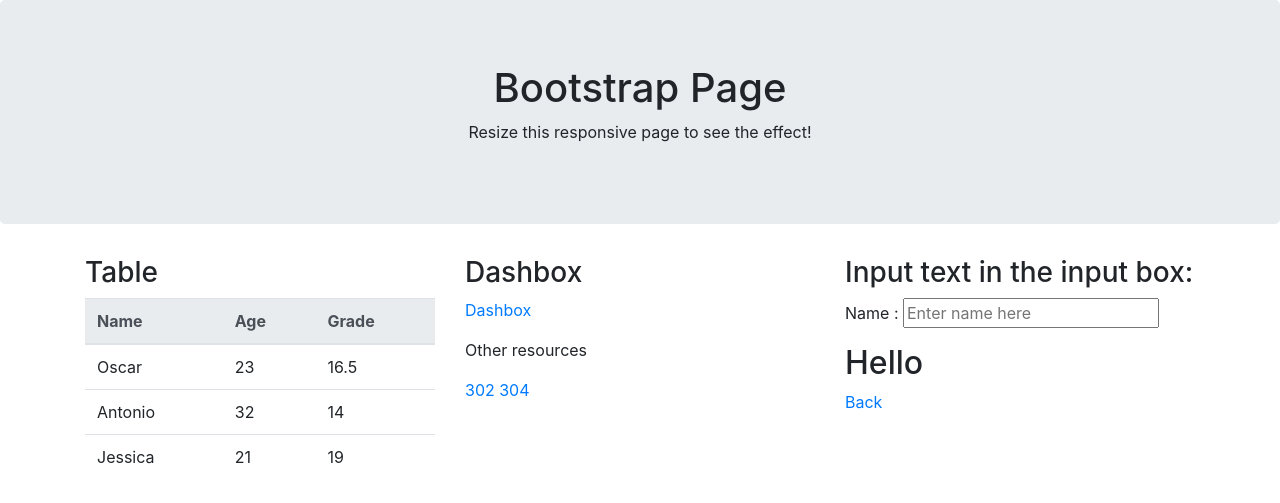
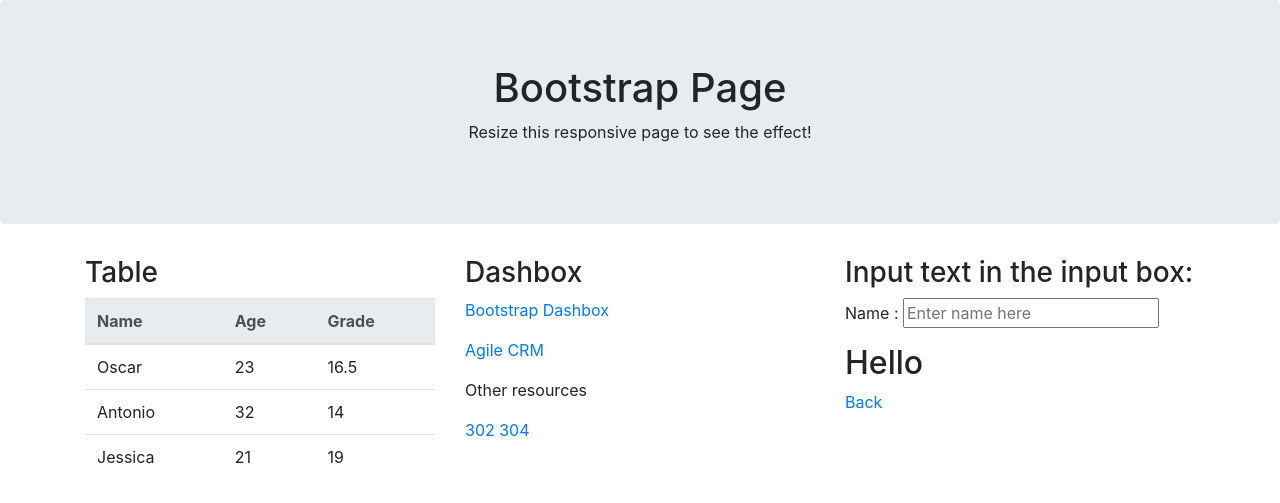
Before and after one commit to philiphui91/i, a Jekyll site: the page bootstrap.html, which Jekyll copies as it is, in a window 1280 px wide. Shown: the top 503 px of the page. Built offline with Jekyll 4.4.1, drawn with Linux system fonts in a browser that asks for light colours; nearby versions of some CDN libraries.

Commit message:
Update bootstrap.html

```diff
--- a/bootstrap.html
+++ b/bootstrap.html
@@ -53,7 +53,8 @@
     </div>
     <div class="col-sm-4">
       <h3>Dashbox</h3>
-	  <p><a href="https://philiphui91.github.io/bootstrap-dashbox/" target="_blank">Dashbox</a></p>
+	  <p><a href="https://philiphui91.github.io/bootstrap-dashbox/" target="_blank">Bootstrap Dashbox</a></p>
+	  <p><a href="https://philiphui.agilecrm.com" target="_blank">Agile CRM</a></p>
 	  <p>Other resources</p>
 	  <a href="https://philiphui91.github.io/i/302" target="_blank">302</a>
 	  <a href="https://philiphui91.github.io/i/304" target="_blank">304</a>
```
